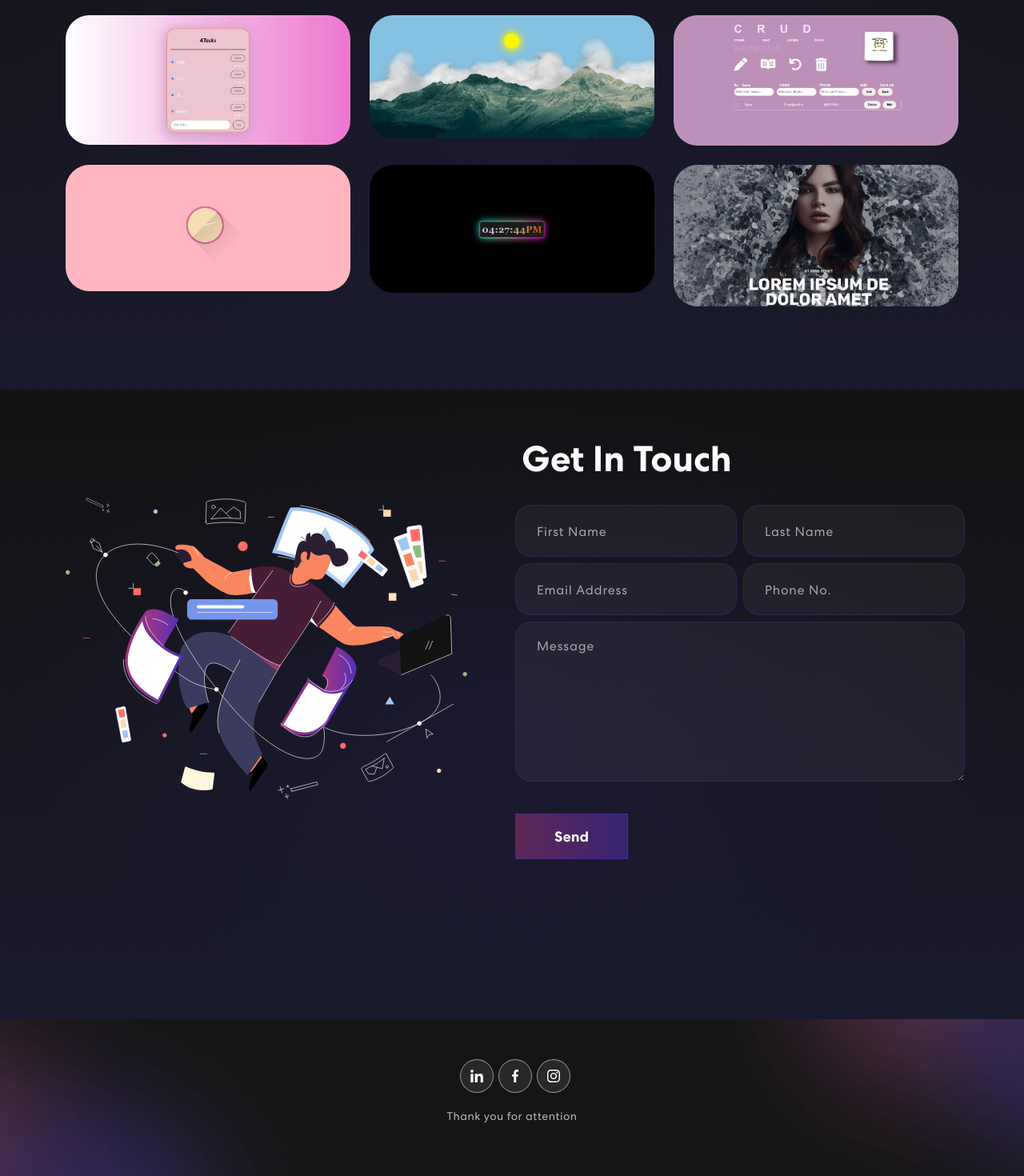
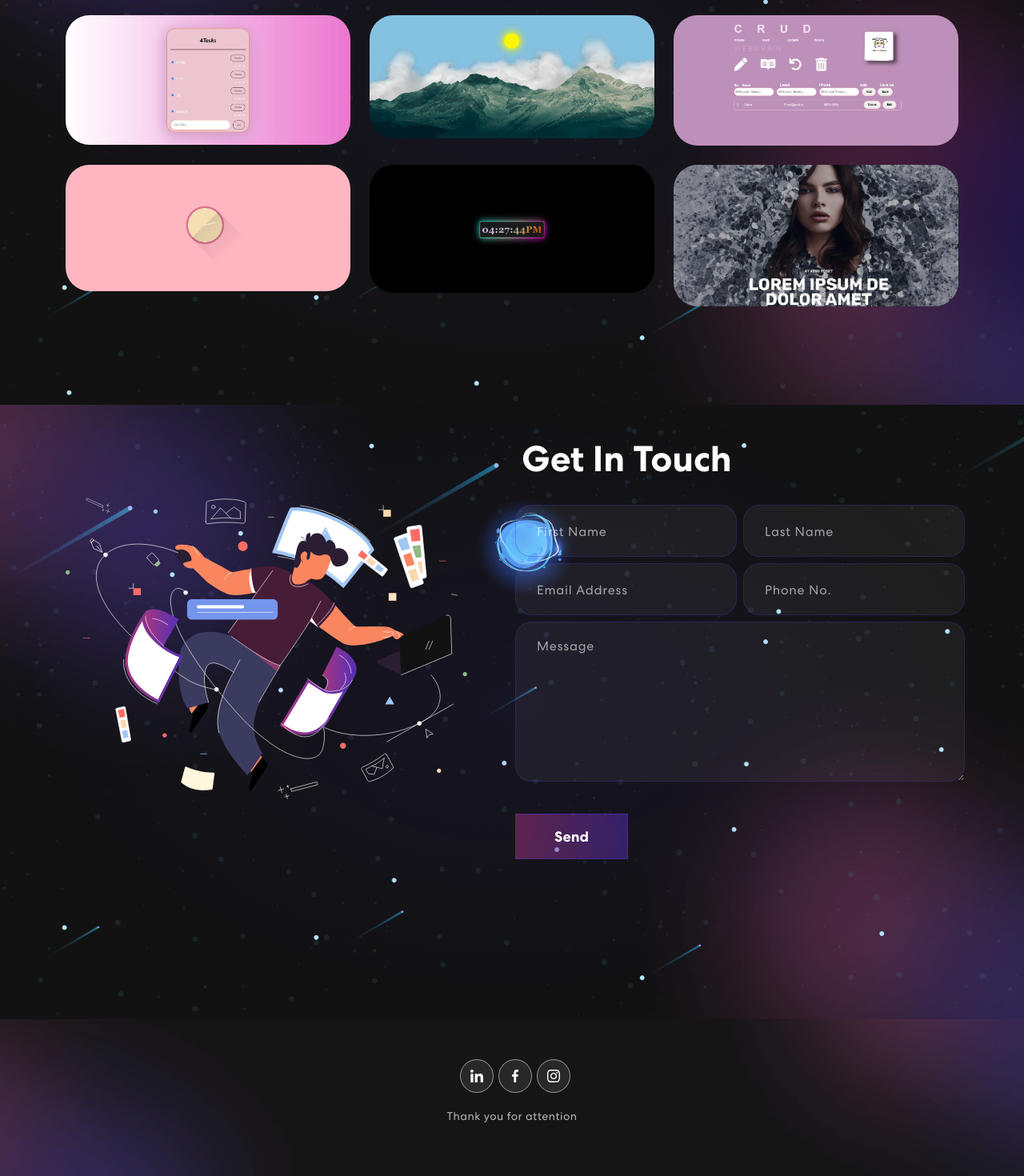
Before and after one commit to ASSIABD/portfolio, a React (Create React App) app: page / in a window 1280 px wide. Shown: the part 294-1764 px from the top of the page at 80% size. Built offline with nearby package versions, Linux system fonts and the light colour scheme.

Commit message:
Apply space-themed background globally to entire website, make all sections transparent

```diff
--- a/src/App.css
+++ b/src/App.css
@@ -32,6 +32,11 @@ body {
   overflow-x: hidden;
   position: relative;
   background-color: #121212 !important;
+  background-image: url('./assets/img/banner-bg.png');
+  background-position: top center;
+  background-size: cover;
+  background-repeat: no-repeat;
+  background-attachment: fixed;
   color: #fff !important;
   font-family: 'Centra', sans-serif !important;
 }
@@ -234,10 +239,7 @@ nav.navbar .navbar-toggler[aria-expanded="true"] .navbar-toggler-icon {
 .banner {
   margin-top: 0;
   padding: 260px 0 100px 0;
-  background-image: url('./assets/img/banner-bg.png');
-  background-position: top center;
-  background-size: cover;
-  background-repeat: no-repeat;
+  background: transparent;
 }
 .banner .tagline {
   font-weight: 700;
@@ -304,7 +306,7 @@ nav.navbar .navbar-toggler[aria-expanded="true"] .navbar-toggler-icon {
 .skill {
   padding: 0 0 50px 0;
   position: relative;
-  background: linear-gradient(180deg, #121212 0%, #1a1a2e 100%);
+  background: transparent;
 }
 .skill::before {
   content: '';
@@ -378,7 +380,7 @@ nav.navbar .navbar-toggler[aria-expanded="true"] .navbar-toggler-icon {
 .project {
   padding: 80px 0;
   position: relative;
-  background: linear-gradient(180deg, #121212 0%, #1a1a2e 100%);
+  background: transparent;
 }
 .project::before {
   content: '';
@@ -515,8 +517,7 @@ nav.navbar .navbar-toggler[aria-expanded="true"] .navbar-toggler-icon {
 
 /************ Contact Css ************/
 .contact {
-  background: #121212;
-  background-image: linear-gradient(180deg, #121212 0%, #1a1a2e 100%);
+  background: transparent;
   padding: 60px 0 200px 0;
   position: relative;
 }
```
